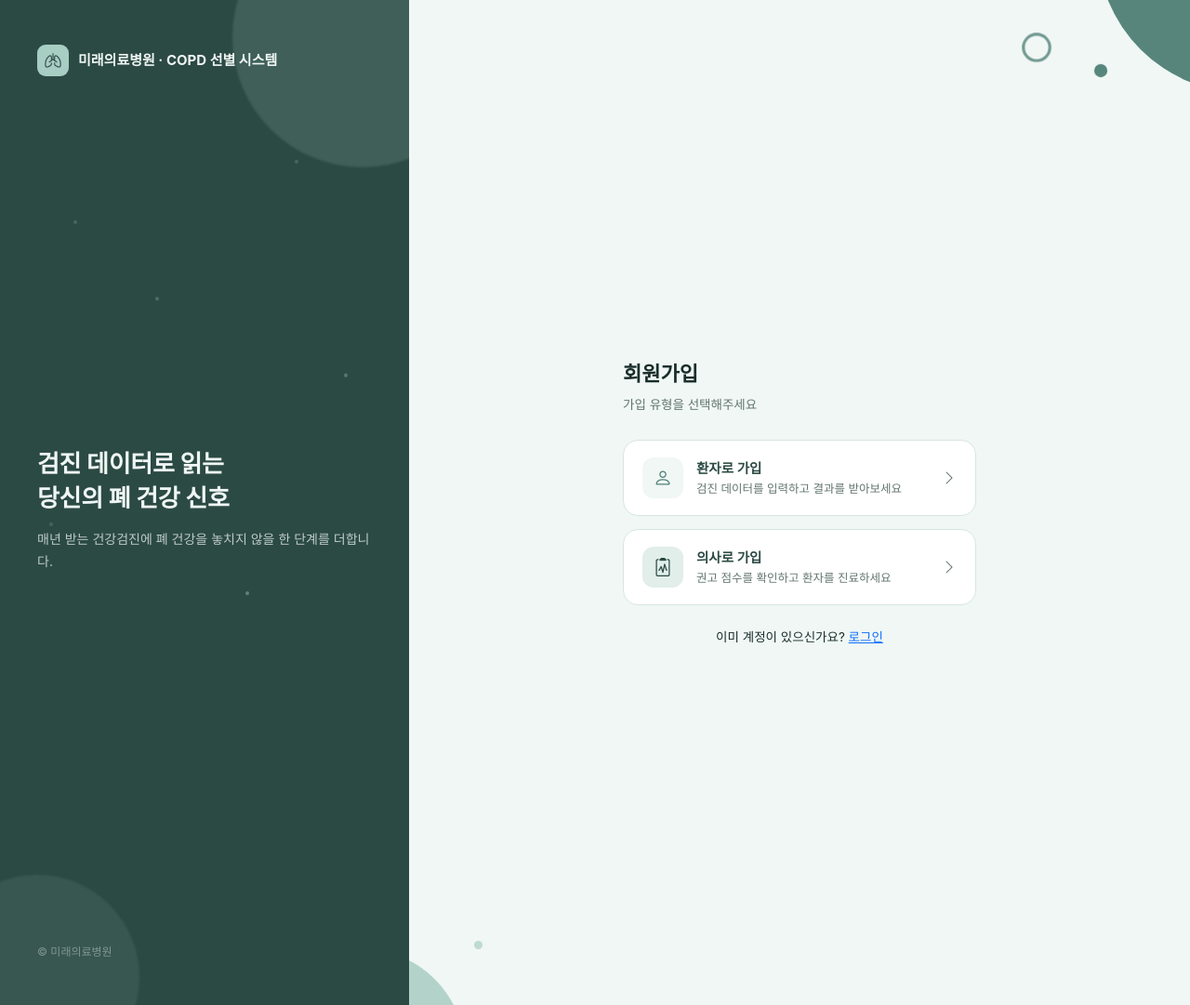
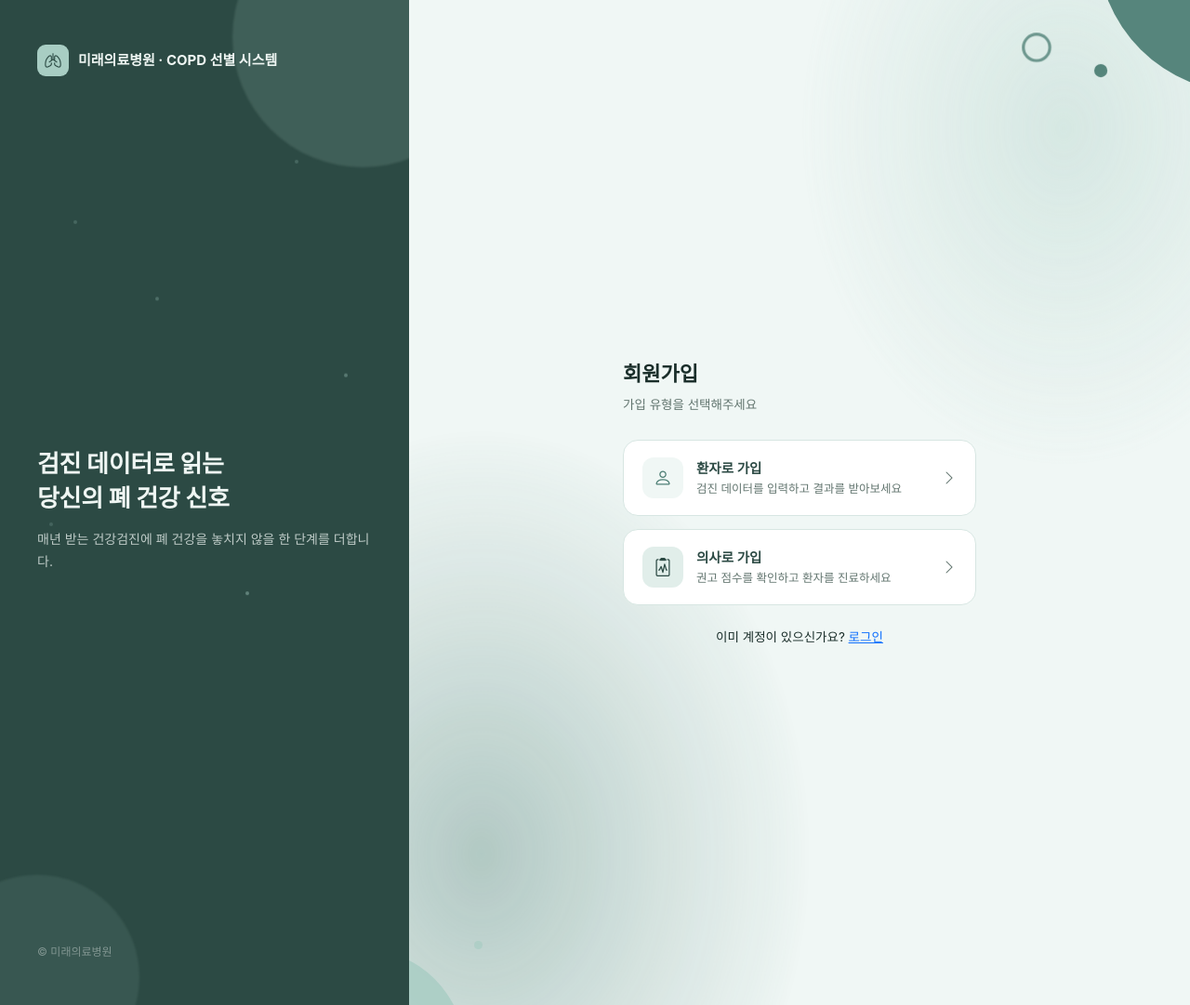
Before and after one commit to 0JustDoIT1/copd-prediction, a Django app: page /signup/ in a window 1280 px wide. Shown: the whole page at 93% size. Run offline with Django 5.2, Linux system fonts and the light colour scheme; parts of the project's set-up code (start-up, migrations or seed data) failed here and were passed over; some libraries are stand-ins or nearby versions.

Commit message:
260630_Edit_css

```diff
--- a/accounts/static/accounts/css/auth.css
+++ b/accounts/static/accounts/css/auth.css
@@ -5,7 +5,12 @@
 body.auth-body {
   margin: 0;
   min-height: 100vh;
-  font-family: "Pretendard", -apple-system, "Segoe UI", Roboto, sans-serif;
+  font-family:
+    "Pretendard",
+    -apple-system,
+    "Segoe UI",
+    Roboto,
+    sans-serif;
   background-color: #ffffff;
 }
 
@@ -71,7 +76,8 @@ body.auth-body {
 }
 
 @keyframes auth-dot-float {
-  0%, 100% {
+  0%,
+  100% {
     transform: translateY(0);
     opacity: 0.4;
   }
@@ -154,6 +160,49 @@ body.auth-body {
   overflow: hidden;
 }
 
+/* 우측 패널 배경 블롭/점 SVG — 좌측 브랜드 패널과 같은 "숨쉬기" 모션으로 톤을 통일 */
+.auth-form-blobs {
+  position: absolute;
+  inset: 0;
+  width: 100%;
+  height: 100%;
+  z-index: 0;
+  pointer-events: none;
+}
+
+.auth-form-blob {
+  transform-origin: center;
+  animation: auth-form-breathe 6s ease-in-out infinite;
+}
+
+.auth-form-blob-1 {
+  fill: url(#authFormGlow1);
+}
+
+.auth-form-blob-2 {
+  fill: url(#authFormGlow2);
+  animation-delay: 3s;
+}
+
+@keyframes auth-form-breathe {
+  0%,
+  100% {
+    transform: scale(1);
+    opacity: 0.7;
+  }
+  50% {
+    transform: scale(1.18);
+    opacity: 0.95;
+  }
+}
+
+@media (prefers-reduced-motion: reduce) {
+  .auth-form-blob,
+  .auth-brand-dot {
+    animation: none;
+  }
+}
+
 /* 우측 영역 포인트 — 참고 디자인처럼 모서리를 가로지르는 또렷한 색면 도형 */
 .auth-shape {
   position: absolute;
@@ -221,7 +270,8 @@ body.auth-body {
 }
 
 @keyframes auth-shape-pulse {
-  0%, 100% {
+  0%,
+  100% {
     transform: scale(1);
     opacity: 0.7;
   }
--- a/accounts/templates/accounts/auth_base.html
+++ b/accounts/templates/accounts/auth_base.html
@@ -66,6 +66,25 @@
   </div>
 
   <div class="auth-form-panel">
+    <!-- 배경 빛 번짐 (장식, 클릭 영향 없음) - 좌측 브랜드 패널과 동일한 "숨쉬기" 모션 -->
+    <svg class="auth-form-blobs" viewBox="0 0 600 600" preserveAspectRatio="none">
+      <defs>
+        <radialGradient id="authFormGlow1" cx="50%" cy="50%" r="50%">
+          <stop offset="0%" stop-color="#a8cdc3" stop-opacity="0.5"/>
+          <stop offset="60%" stop-color="#a8cdc3" stop-opacity="0.2"/>
+          <stop offset="100%" stop-color="#a8cdc3" stop-opacity="0"/>
+        </radialGradient>
+        <radialGradient id="authFormGlow2" cx="50%" cy="50%" r="50%">
+          <stop offset="0%" stop-color="#4a7c72" stop-opacity="0.40"/>
+          <stop offset="60%" stop-color="#4a7c72" stop-opacity="0.15"/>
+          <stop offset="100%" stop-color="#4a7c72" stop-opacity="0"/>
+        </radialGradient>
+      </defs>
+
+      <circle class="auth-form-blob auth-form-blob-1" cx="500" cy="80" r="200"/>
+      <circle class="auth-form-blob auth-form-blob-2" cx="90" cy="480" r="220"/>
+    </svg>
+
     <div class="auth-shape auth-shape-corner-tr"></div>
     <div class="auth-shape auth-shape-corner-bl"></div>
     <span class="auth-shape-dot auth-shape-dot-1"></span>
```
Also changed, not shown: accounts/static/accounts/css/patient_dashboard.css (+56 -2 lines).
